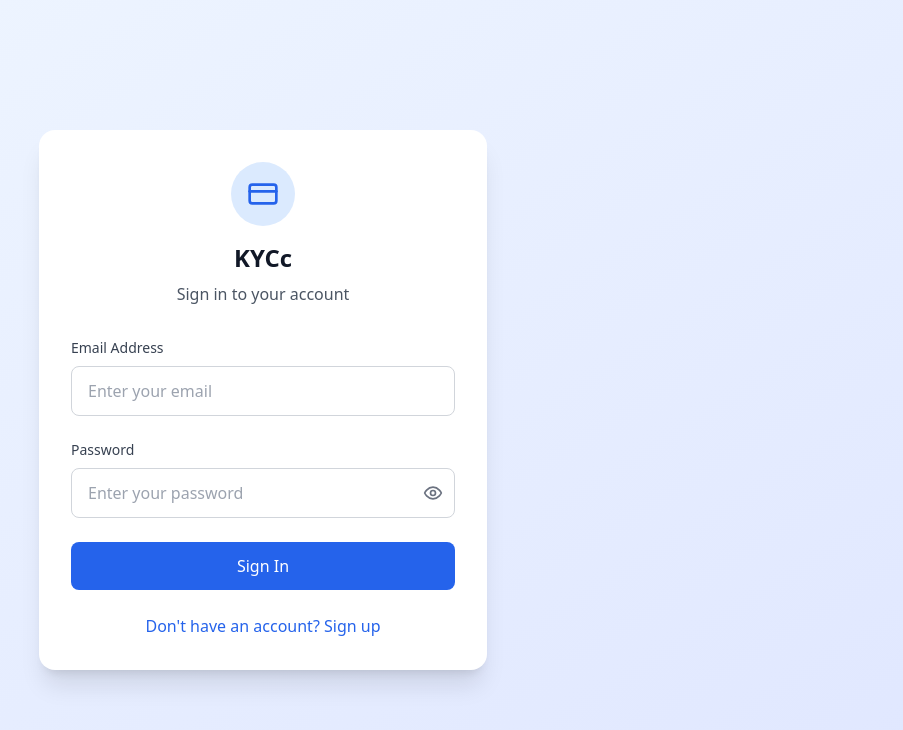
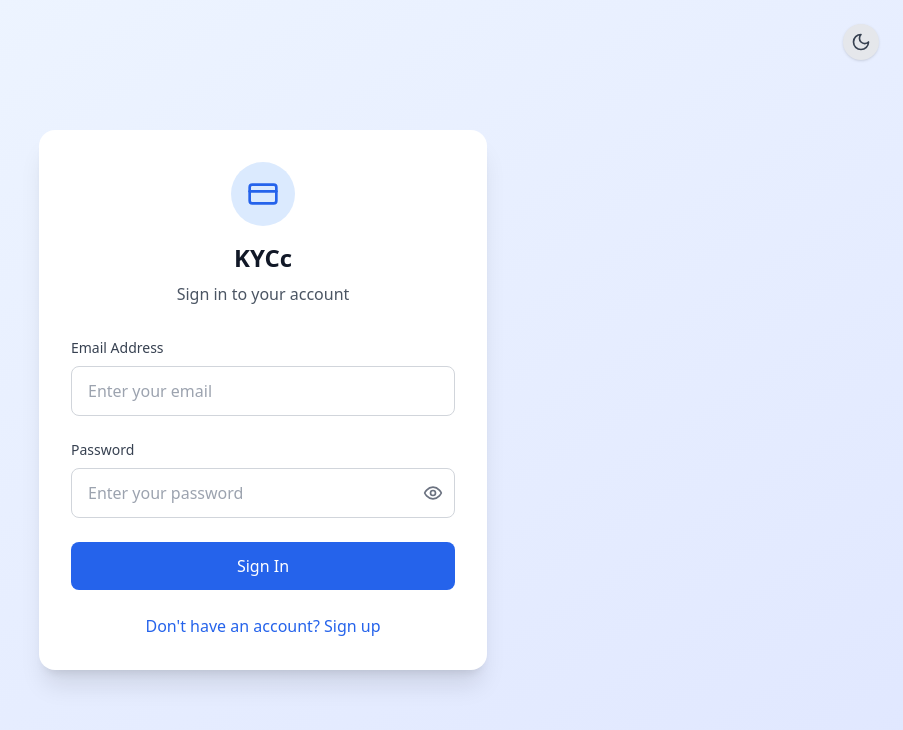
Before and after one commit to DavidAarya-31/KYC, a React (Vite) app: page /auth in a window 1280 px wide. Shown: the top 730 px of the page, without its empty margins (377-1280 px from the left). Built offline with nearby package versions, Linux system fonts and the light colour scheme; no server answers; the database is empty.

Commit message:
Describe your changes

```diff
--- a/src/pages/Auth.tsx
+++ b/src/pages/Auth.tsx
@@ -1,7 +1,7 @@
 import { useState } from 'react';
 import { Navigate } from 'react-router-dom';
 import { useAuth } from '../contexts/AuthContext';
-import { CreditCard, Eye, EyeOff } from 'lucide-react';
+import { CreditCard, Eye, EyeOff, Sun, Moon } from 'lucide-react';
 
 export function Auth() {
   const { user, signIn, signUp, loading } = useAuth();
@@ -13,6 +13,27 @@ export function Auth() {
   });
   const [authLoading, setAuthLoading] = useState(false);
   const [error, setError] = useState('');
+
+  // Dark mode state
+  const [dark, setDark] = useState(() => {
+    if (typeof window !== 'undefined') {
+      return localStorage.getItem('theme') === 'dark';
+    }
+    return false;
+  });
+
+  const toggleDark = () => {
+    setDark((d) => {
+      if (!d) {
+        document.documentElement.classList.add('dark');
+        localStorage.setItem('theme', 'dark');
+      } else {
+        document.documentElement.classList.remove('dark');
+        localStorage.setItem('theme', 'light');
+      }
+      return !d;
+    });
+  };
 
   if (loading) {
     return (
@@ -53,11 +74,19 @@ export function Auth() {
   };
 
   return (
-    <div className="min-h-screen bg-gradient-to-br from-blue-50 to-indigo-100 flex items-center justify-center p-4">
-      <div className="max-w-md w-full bg-white rounded-2xl shadow-xl p-8">
+    <div className="min-h-screen bg-gradient-to-br from-blue-50 to-indigo-100 dark:bg-gray-950 flex items-center justify-center p-4 relative">
+      {/* Dark mode toggle button */}
+      <button
+        className="absolute top-6 right-6 bg-gray-200 dark:bg-gray-800 text-gray-700 dark:text-gray-200 rounded-full p-2 shadow hover:bg-gray-300 dark:hover:bg-gray-700 transition-colors"
+        onClick={toggleDark}
+        aria-label="Toggle dark mode"
+      >
+        {dark ? <Sun className="w-5 h-5" /> : <Moon className="w-5 h-5" />}
+      </button>
+      <div className="max-w-md w-full bg-white dark:bg-gray-800 rounded-2xl shadow-xl p-8">
         <div className="text-center mb-8">
-          <div className="inline-flex items-center justify-center w-16 h-16 bg-blue-100 rounded-full mb-4">
-            <CreditCard className="w-8 h-8 text-blue-600" />
+          <div className="inline-flex items-center justify-center w-16 h-16 bg-blue-100 dark:bg-blue-900 rounded-full mb-4">
+            <CreditCard className="w-8 h-8 text-blue-600 dark:text-blue-300" />
           </div>
           <h1 className="text-2xl font-bold text-gray-900 dark:text-gray-100">KYCc</h1>
           <p className="text-gray-600 dark:text-gray-300 mt-2">
@@ -77,7 +106,7 @@ export function Auth() {
               value={formData.email}
               onChange={handleInputChange}
               required
-              className="w-full px-4 py-3 border border-gray-300 rounded-lg focus:ring-2 focus:ring-blue-500 focus:border-blue-500 transition-colors"
+              className="w-full px-4 py-3 border border-gray-300 dark:border-gray-700 rounded-lg focus:ring-2 focus:ring-blue-500 dark:focus:ring-blue-800 focus:border-blue-500 dark:bg-gray-800 dark:text-gray-100 transition-colors"
               placeholder="Enter your email"
             />
           </div>
@@ -95,13 +124,13 @@ export function Auth() {
                 onChange={handleInputChange}
                 required
                 minLength={6}
-                className="w-full px-4 py-3 pr-12 border border-gray-300 rounded-lg focus:ring-2 focus:ring-blue-500 focus:border-blue-500 transition-colors"
+                className="w-full px-4 py-3 pr-12 border border-gray-300 dark:border-gray-700 rounded-lg focus:ring-2 focus:ring-blue-500 dark:focus:ring-blue-800 focus:border-blue-500 dark:bg-gray-800 dark:text-gray-100 transition-colors"
                 placeholder="Enter your password"
               />
               <button
                 type="button"
                 onClick={() => setShowPassword(!showPassword)}
-                className="absolute right-3 top-1/2 transform -translate-y-1/2 text-gray-500 hover:text-gray-700"
+                className="absolute right-3 top-1/2 transform -translate-y-1/2 text-gray-500 dark:text-gray-400 hover:text-gray-700 dark:hover:text-gray-300"
               >
                 {showPassword ? <EyeOff className="w-5 h-5" /> : <Eye className="w-5 h-5" />}
               </button>
@@ -109,15 +138,15 @@ export function Auth() {
           </div>
 
           {error && (
-            <div className="p-3 bg-red-50 border border-red-200 rounded-lg">
-              <p className="text-sm text-red-700">{error}</p>
+            <div className="p-3 bg-red-50 dark:bg-red-900 border border-red-200 dark:border-red-700 rounded-lg">
+              <p className="text-sm text-red-700 dark:text-red-200">{error}</p>
             </div>
           )}
 
           <button
             type="submit"
             disabled={authLoading}
-            className="w-full bg-blue-600 text-white py-3 px-4 rounded-lg font-medium hover:bg-blue-700 disabled:opacity-50 disabled:cursor-not-allowed transition-colors"
+            className="w-full bg-blue-600 dark:bg-blue-700 text-white py-3 px-4 rounded-lg font-medium hover:bg-blue-700 dark:hover:bg-blue-800 disabled:opacity-50 disabled:cursor-not-allowed transition-colors"
           >
             {authLoading ? (
               <div className="flex items-center justify-center">
```
